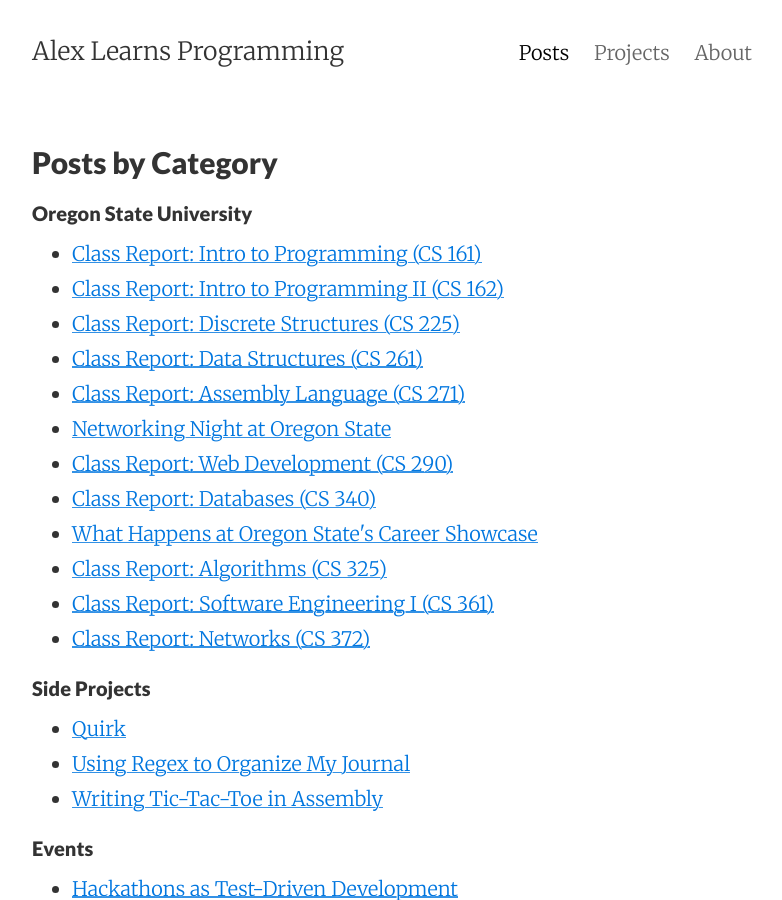
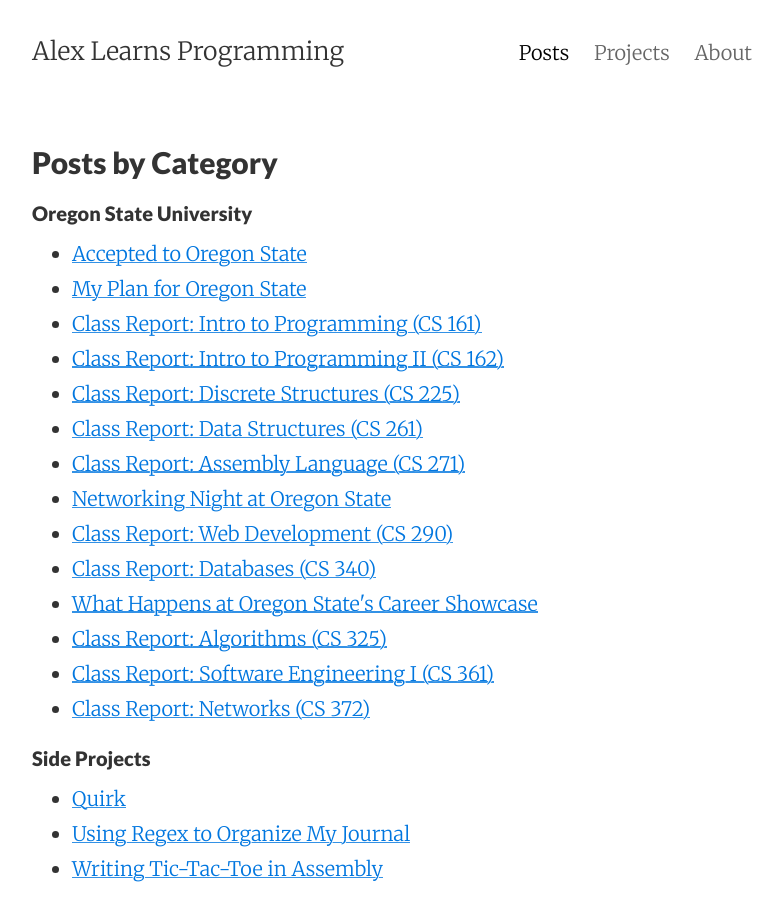
Before and after one commit to alxmjo/code, a Jekyll site: the page built from posts.html, in a window 1280 px wide and 900 px high. Shown: the whole window, without its empty margins (248-1030 px from the left). Built offline with Jekyll 4.4.1, drawn with Linux system fonts in a browser that asks for light colours.

Commit message:
Add to Oregon State University category
I wrote these posts before I started using categories. Now adding them
to Oregon State University.

```diff
--- a/_posts/2016-08-28-accepted-to-oregon-state.markdown
+++ b/_posts/2016-08-28-accepted-to-oregon-state.markdown
@@ -4,6 +4,7 @@
 date: 2016-08-28T15:47:21-07:00
 image:
 summary: Now that I know that I want to teach computer science, my first step will be getting a formal education in it. Oregon State, here I come!
+category: "Oregon State University"
 ---
 
 In July I submitted an application to the Computer Science program at Oregon State's College of Engineering. Here's the statement of intent that I submitted with my application:
--- a/_posts/2016-08-31-my-plan-for-oregon-state.markdown
+++ b/_posts/2016-08-31-my-plan-for-oregon-state.markdown
@@ -4,6 +4,7 @@
 date: 2016-08-31T15:48:46-07:00
 image:
 summary: These are the classes I'll be taking as part of my computer science degree.
+category: "Oregon State University"
 ---
 
 One of the tasks I had to complete in preparation for my starting classes at Oregon State was a class plan listing which classes I plan on taking each term. Here's what I came up with:
```
